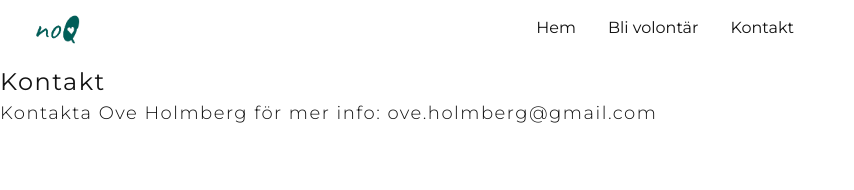
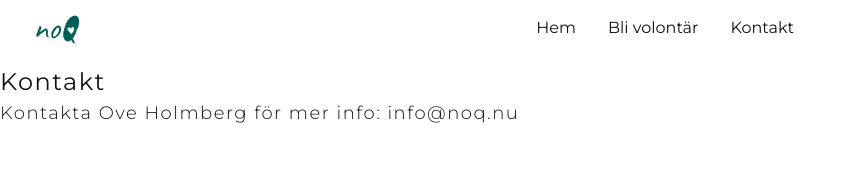
Before and after one commit to frykhamn/noqcms, a React (Vite) app: page /kontakt in a window 1280 px wide. Shown: the top 190 px of the page, without its empty margins (0-854 px from the left). Built offline with nearby package versions, Linux system fonts and the light colour scheme; no server answers.

Commit message:
update mail adress info@noq.nu

```diff
--- a/src/pages/LandingPageComponent/components/KontaktPage.jsx
+++ b/src/pages/LandingPageComponent/components/KontaktPage.jsx
@@ -2,7 +2,7 @@ const KontaktPage = () => {
   return (
     <div>
       <h3>Kontakt</h3>
-      <p>Kontakta Ove Holmberg för mer info: ove.holmberg@gmail.com</p>
+      <p>Kontakta Ove Holmberg för mer info: info@noq.nu</p>
     </div>
   )
 }
```
